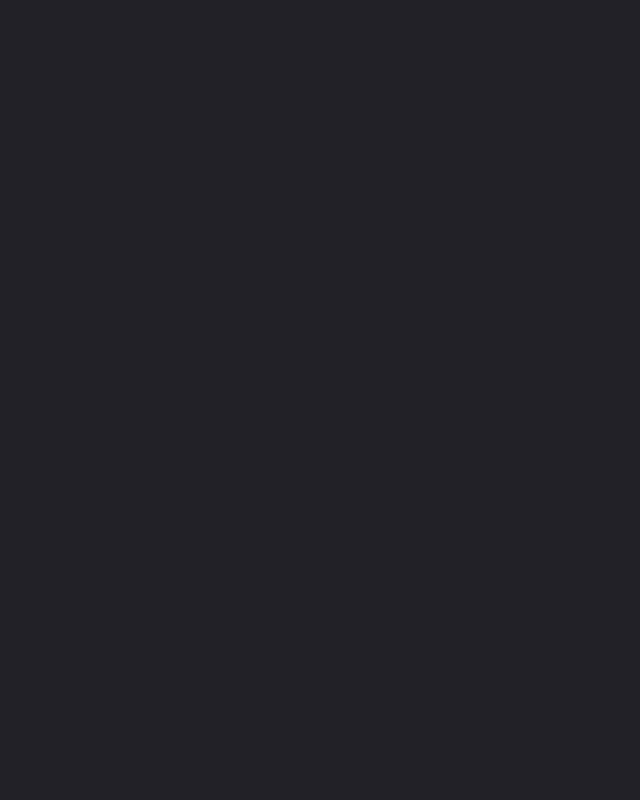
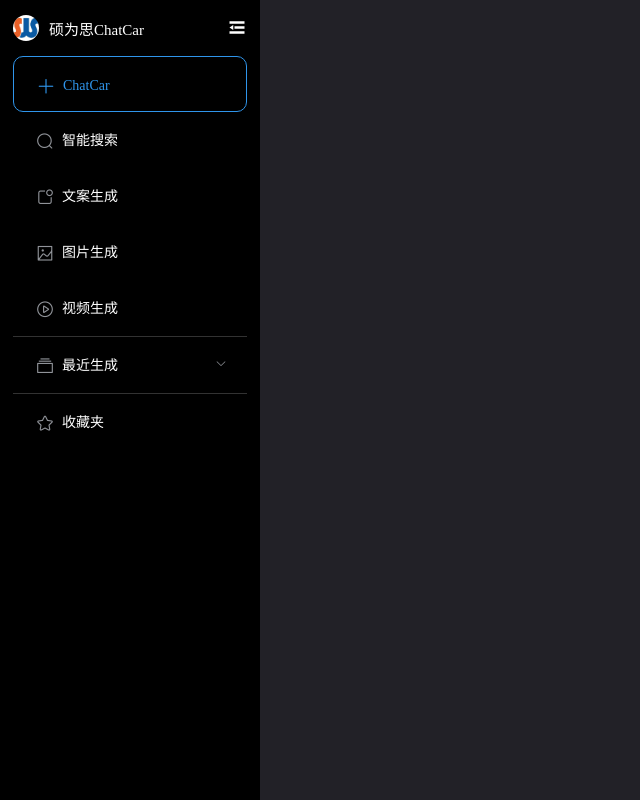
Before and after one commit to wyl2021/chat, a Vue app: page / in a window 1280 px wide. Shown: the whole page, without its empty margins (0-640 px from the left). Built offline with nearby package versions, Linux system fonts and the light colour scheme.

Commit message:
cxw-增加菜单页

```diff
--- a/public/index.html
+++ b/public/index.html
@@ -4,7 +4,7 @@
     <meta charset="utf-8">
     <meta http-equiv="X-UA-Compatible" content="IE=edge">
     <meta name="viewport" content="width=device-width,initial-scale=1.0">
-    <link rel="icon" href="<%= BASE_URL %>favicon.ico">
+    <link rel="icon" href="<%= BASE_URL %>favicon.png">
     <title><%= htmlWebpackPlugin.options.title %></title>
     <style>
       /* Put your custom styles here */
--- a/src/assets/styles/elementDark.less
+++ b/src/assets/styles/elementDark.less
@@ -35,3 +35,10 @@
   top: 13px !important;
   right: 13px !important;
 }
+.el-menu {
+  border-right-style: none !important;
+}
+.el-menu-item.is-active {
+  border: 1px solid #2f95eb !important;
+  border-radius: 10px !important;
+}
--- /dev/null
+++ b/src/components/LayoutView/LayoutView.vue
@@ -0,0 +1,94 @@
+<template>
+  <div class="ly-container">
+    <div class="ly-silder" ref="ls">
+      <div class="ly-logo">
+        <div
+          style="
+            display: flex;
+            justify-content: flex-start;
+            align-items: center;
+            flex-shrink: 0;
+          "
+          v-if="!collose"
+        >
+          <div class="logo">
+            <img src="@/assets/images/logo.jpg" />
+          </div>
+          <span style="font-size: 15px; font-weight: 500">硕为思ChatCar</span>
+        </div>
+        <div style="cursor: pointer" @click="handleCollose">
+          <span
+            style="font-size: 20px"
+            :class="collose ? 'el-icon-s-unfold' : 'el-icon-s-fold'"
+          ></span>
+        </div>
+      </div>
+      <div style="padding: 0px 13px">
+        <LyMenu></LyMenu>
+      </div>
+    </div>
+    <div class="ly-body"></div>
+  </div>
+</template>
+
+<script>
+import LyMenu from "./LyMenu.vue";
+export default {
+  components: {
+    LyMenu,
+  },
+  data() {
+    return {
+      collose: false,
+    };
+  },
+  methods: {
+    handleCollose() {
+      this.collose = !this.collose;
+      if (this.collose) {
+        this.$refs.ls.style.width = "50px";
+      } else {
+        this.$refs.ls.style.width = "260px";
+      }
+    },
+  },
+};
+</script>
+
+<style lang="less" scoped>
+.ly-container {
+  display: flex;
+  width: 100%;
+  height: 100%;
+  justify-content: flex-start;
+  min-width: 1200px;
+  min-height: 768px;
+  overflow: auto;
+}
+.ly-silder {
+  width: 260px;
+  background: black;
+  height: 100%;
+  transition: all 0.3s;
+}
+.ly-logo {
+  display: flex;
+  justify-content: space-between;
+  align-items: center;
+  padding: 15px 13px;
+  .logo {
+    display: inline-block;
+    width: 26px;
+    height: 26px;
+    border-radius: 26px;
+    background: #212126;
+    overflow: hidden;
+    text-align: center;
+    line-height: 26px;
+    margin-right: 10px;
+    img {
+      width: 100%;
+    }
+  }
+}
+</style>
--- /dev/null
+++ b/src/components/LayoutView/LyMenu.vue
@@ -0,0 +1,86 @@
+<template>
+  <el-menu
+    default-active="1"
+    class="el-menu-vertical-demo"
+    @open="handleOpen"
+    @close="handleClose"
+    background-color="#000"
+    text-color="#fff"
+    active-text-color="#2f95eb"
+  >
+    <el-menu-item index="1">
+      <i class="el-icon-plus"></i>
+      <span slot="title">ChatCar</span>
+    </el-menu-item>
+    <el-menu-item index="2">
+      <i class="el-icon-search"></i>
+      <span slot="title">智能搜索</span>
+    </el-menu-item>
+    <el-menu-item index="3">
+      <i class="el-icon-news"></i>
+      <span slot="title">文案生成</span>
+    </el-menu-item>
+    <el-menu-item index="4">
+      <i class="el-icon-picture-outline"></i>
+      <span slot="title">图片生成</span>
+    </el-menu-item>
+    <el-menu-item index="5">
+      <i class="el-icon-video-play"></i>
+      <span slot="title">视频生成</span>
+    </el-menu-item>
+    <el-submenu
+      index="6"
+      style="border-top: 1px solid #323232; border-bottom: 1px solid #323232"
+    >
+      <template slot="title">
+        <i class="el-icon-files"></i>
+        <span>最近生成</span>
+      </template>
+      <el-menu-item index="6-1">
+        <TooltipTxt text="奔驰s680" :len="10" color="#757575"></TooltipTxt>
+      </el-menu-item>
+      <el-menu-item index="6-2"
+        ><TooltipTxt
+          text="汽车洞察系统有什么令人舒适的"
+          :len="10"
+          color="#757575"
+        ></TooltipTxt>
+      </el-menu-item>
+      <el-menu-item index="6-3">
+        <TooltipTxt
+          text="新能源汽车2024年市场情况"
+          :len="10"
+          color="#757575"
+        ></TooltipTxt>
+      </el-menu-item>
+    </el-submenu>
+    <el-menu-item index="7">
+      <i class="el-icon-star-off"></i>
+      <span slot="title">收藏夹</span>
+    </el-menu-item>
+  </el-menu>
+</template>
+
+<script>
+import TooltipTxt from "@/components/TooltipTxt/TooltipTxt.vue";
+export default {
+  components: {
+    TooltipTxt,
+  },
+  data() {
+    return {};
+  },
+  methods: {
+    methods: {
+      handleOpen(key, keyPath) {
+        console.log(key, keyPath);
+      },
+      handleClose(key, keyPath) {
+        console.log(key, keyPath);
+      },
+    },
+  },
+};
+</script>
+
+<style lang="less" scoped></style>
--- /dev/null
+++ b/src/components/TooltipTxt/TooltipTxt.vue
@@ -0,0 +1,86 @@
+<template>
+  <span>
+    <el-tooltip
+      v-if="showTip"
+      :effect="type"
+      :content="text"
+      :placement="position"
+    >
+      <span :style="{ color: color }">{{ value }}</span>
+    </el-tooltip>
+    <span :style="{ color: color }" v-else>
+      {{ value }}
+    </span>
+  </span>
+</template>
+
+<script>
+export default {
+  props: {
+    len: {
+      type: Number,
+      required: true,
+    },
+    text: {
+      type: String,
+      required: true,
+    },
+    position: {
+      type: String,
+      default: "top",
+    },
+    type: {
+      type: String,
+      default: "dark",
+    },
+    color: {
+      type: String,
+      default: "",
+    },
+  },
+  watch: {
+    text: {
+      handler(val) {
+        const txt = this.truncateString(val, this.len);
+        this.value = txt;
+        if (txt.includes("...")) {
+          this.showTip = true;
+        } else {
+          this.showTip = false;
+        }
+      },
+      immediate: true,
+    },
+  },
+  data() {
+    return {
+      showTip: false,
+      value: "",
+    };
+  },
+  methods: {
+    truncateString(str, maxBytes) {
+      let result = "";
+      let currentBytes = 0;
+      for (let i = 0; i < str.length; i++) {
+        const charCode = str.charCodeAt(i);
+        // 对于ASCII字符，每个字符1个字节，对于其他字符，通常是2-4个字节
+        if (charCode <= 0x7f) {
+          currentBytes += 1;
+        } else {
+          currentBytes += 2;
+        }
+        if (currentBytes <= maxBytes) {
+          result += str[i];
+        } else {
+          result += "...";
+          break;
+        }
+      }
+      return result;
+    },
+  },
+};
+</script>
+
+<style lang="css" scoped></style>
--- a/src/router/router.js
+++ b/src/router/router.js
@@ -1,9 +1,16 @@
 import Vue from 'vue';
 import VueRouter from 'vue-router';
-
+import LayoutView from "@/components/LayoutView/LayoutView.vue"
 Vue.use(VueRouter);
 
 const routes = [
+  {
+    path: '/',
+    name: 'LayoutView',
+    component: LayoutView,
+    // redirect: '/home',
+    children: []
+  },
   {
     path: '/login',
     name: 'login',
```
Also changed, not shown: src/components/HelloWorld.vue (deleted, +0 -58 lines), public/favicon.png (added), src/assets/images/logo.jpg (added).
